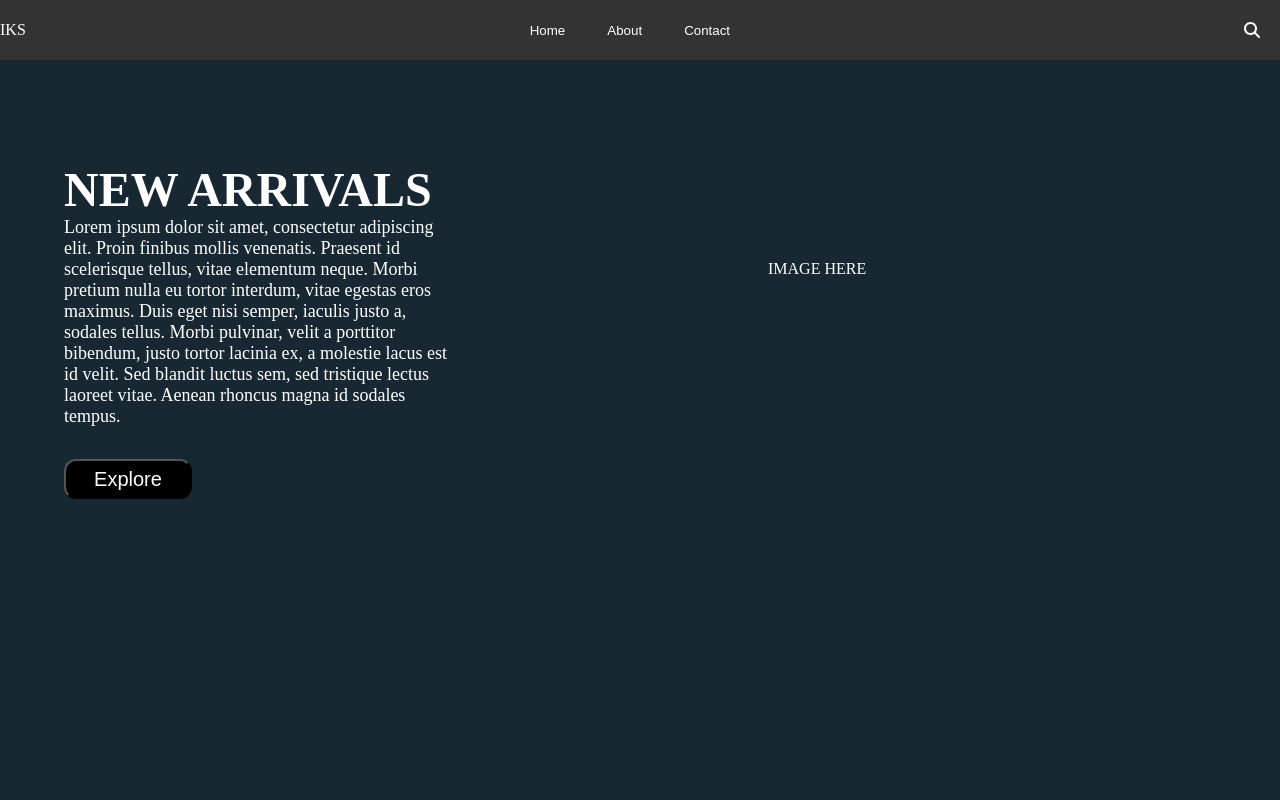
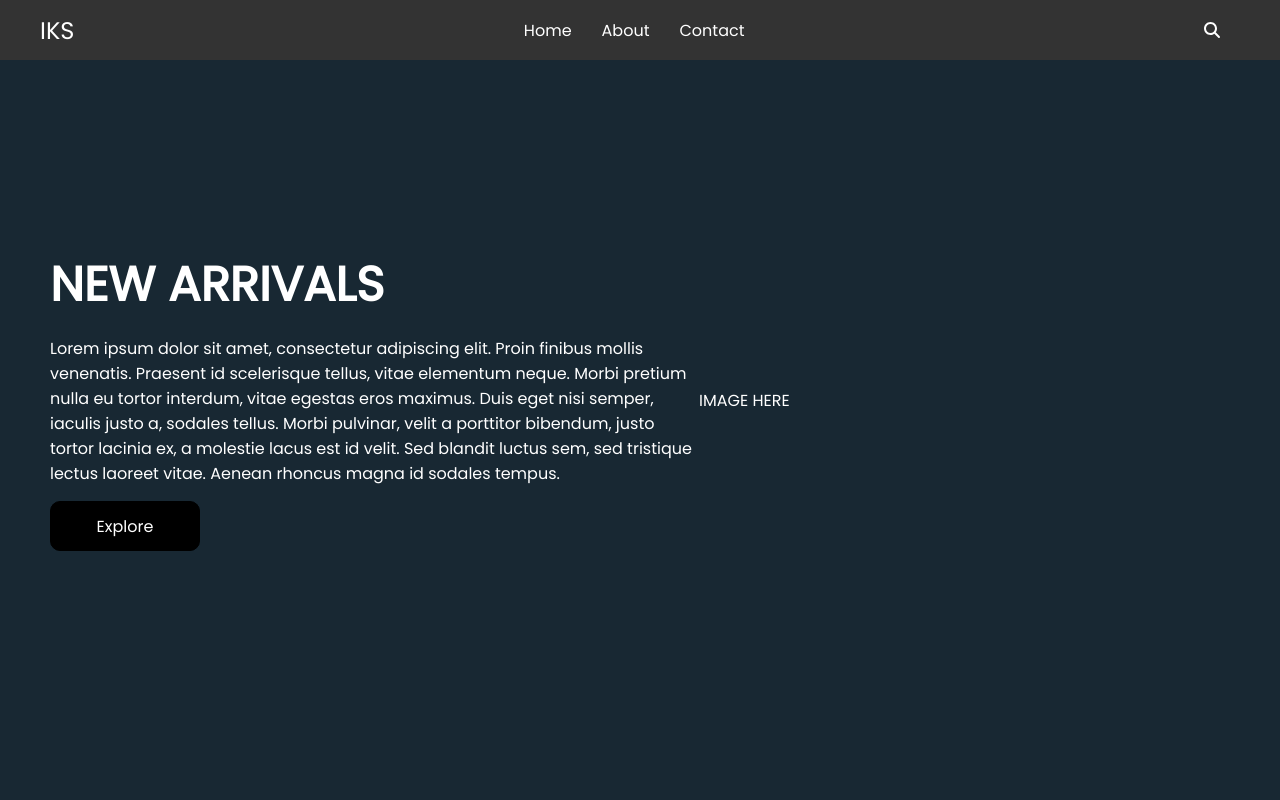
Before and after one commit to IN-Accurate/IKS-INT-Products, a React (Create React App) app in the folder iks-product-showcase/: page / in a window 1280 px wide. Shown: the top 800 px of the page. Built offline with nearby package versions, Linux system fonts and the light colour scheme.

Commit message:
Refactor/ui (#8)
* feat: refactor Navbar

* refactor: home

```diff
--- a/iks-product-showcase/public/index.html
+++ b/iks-product-showcase/public/index.html
@@ -2,6 +2,10 @@
 <html lang="en">
   <head>
     <meta charset="utf-8" />
+    <link
+      href="https://fonts.googleapis.com/css?family=Poppins"
+      rel="stylesheet"
+    />
     <meta name="viewport" content="width=device-width, initial-scale=1" />
     <title>IKS Products</title>
   </head>
--- a/iks-product-showcase/src/App.css
+++ b/iks-product-showcase/src/App.css
@@ -1,3 +1,6 @@
-body{
-    margin:0;
+* {
+  margin: 0;
+  padding: 0;
+  font-family: "Poppins";
+  box-sizing: border-box;
 }
--- a/iks-product-showcase/src/components/Home/Home.css
+++ b/iks-product-showcase/src/components/Home/Home.css
@@ -1,61 +1,69 @@
-.home-container{
-    background-color:rgb(24,40,51);
+.home-container {
+  padding-inline: 50px;
+  align-items: center;
+  padding-block: 50px;
+  background-color: rgb(24, 40, 51);
   color: white;
   display: flex;
   flex-direction: row;
-    margin-top: 60px;
+  height: 100vh;
 }
-.header-text{
-    font-size:48px;
+.header-text {
+  font-size: 48px;
   font-weight: bold;
 }
-.leftside{
-    padding-top: 200px;
+.leftside {
+  row-gap: 15px;
   display: flex;
   flex-direction: column;
   align-items: flex-start;
   justify-content: left;
-    padding-left:5%;
-    padding-right:5%;
-    padding-top: 8%;
-    width: 50%;
-    height: 100vh;
+  width: 55%;
 }
 
-.rightside{
-
-    padding-top: 200px;
+.rightside {
+  display: flex;
+  flex-direction: column;
+  align-items: flex-start;
+  justify-content: left;
 }
 
-.home-content{
-    width:60%;
-    font-size: 18px;
+.home-content {
+  font-size: 16px;
 }
 
-.explore-btn{
-    border-radius: 12px;
-    font-size: 20px;
-    width:20%;
-    height: 40px;
-    background-color:black;
-    color:white;
-    margin-top:5%;
-    -webkit-border-radius: 12px;
-    -moz-border-radius: 12px;
-    -ms-border-radius: 12px;
-    -o-border-radius: 12px;
+.explore-btn {
+  cursor: pointer;
+  border-radius: 10px;
+  font-size: 16px;
+  width: 150px;
+  height: 50px;
+  background-color: black;
+  border: 1px solid black;
+  color: white;
+  transition: all 0.3s ease-out;
+  -webkit-border-radius: 10px;
+  -moz-border-radius: 10px;
+  -ms-border-radius: 10px;
+  -o-border-radius: 10px;
 }
-.explore-btn:hover{
-    background-color:white;
-    color:black;
-    transition-duration: 0.8s;
+.explore-btn:hover {
+  background-color: white;
+  color: black;
 }
 
-
-@media (min-width: 601px) and (max-width: 900px) {
-
-.header-text{
-    font-size:30px;
+@media (max-width: 900px) {
+  .header-text {
+    font-size: 30px;
     font-weight: bold;
   }
+  .home-container {
+    padding-inline: 20px;
+    min-height: 100vh;
+    height: auto;
+    flex-direction: column-reverse;
   }
+  .leftside {
+    width: 100%;
+  }
+}
--- a/iks-product-showcase/src/components/Home/Home.js
+++ b/iks-product-showcase/src/components/Home/Home.js
@@ -5,12 +5,11 @@ function Home() {
   const scrollToProduct = () => {
     const element = document.getElementById("product-container");
 
-      scroll.scrollTo(element.offsetTop);
-
+    scroll.scrollTo(element.offsetTop);
   };
 
   return (
-     <div className="home-container" id="home-container">
+    <div className="home-container" id="home-container">
       <div className="leftside">
         <div className="header-text">NEW ARRIVALS</div>
         <div className="home-content">
--- a/iks-product-showcase/src/components/Navbar/Navbar.css
+++ b/iks-product-showcase/src/components/Navbar/Navbar.css
@@ -8,32 +8,45 @@
   position: fixed;
   top: 0;
   width: 100vw;
+  padding-inline: 40px;
 }
 
-.navbar .logo {
+.navbar-container .logo {
   font-size: 1.5em;
-  margin-left: 20px;
 }
 
 .navbar-links {
   display: flex;
   gap: 30px;
-  font-size: 24px;
 }
 
-.navbar-links a {
-  margin: 0 20px;
-}
-
-.nav-btn{
+.nav-btn {
+  position: relative;
   background-color: transparent;
-  color:white;
+  color: white;
   cursor: pointer;
   border: none;
+  font-size: 16px;
   display: flex;
   align-items: flex-start;
 }
 
+.nav-btn::after {
+  content: "";
+  position: absolute;
+  width: 100%;
+  transform: scaleX(0);
+  height: 2px;
+  bottom: 0;
+  left: 0;
+  background-color: #fff;
+  transform-origin: bottom right;
+  transition: transform 0.25s ease-out;
+}
+.nav-btn:hover::after {
+  transform: scaleX(1);
+  transform-origin: bottom left;
+}
 .search-container {
   margin-right: 200px;
 }
@@ -62,17 +75,12 @@
 
 .menu-container {
   display: none;
-  position: absolute;
-  right: 20px;
 }
-.mobile-menu{
+.mobile-menu {
   display: none;
 }
 
 @media (max-width: 600px) {
-  .navbar .logo {
-    margin: 20px;
-  }
   .navbar-links {
     display: none;
   }
@@ -89,7 +97,9 @@
   }
 
   .mobile-menu {
+    align-items: center;
     display: flex;
+    row-gap: 8px;
     flex-direction: column;
     background-color: #333;
     position: absolute;
@@ -97,11 +107,6 @@
     left: 0;
     right: 0;
     z-index: 1;
-  }
-  .mobile-menu a {
-    color: #fff;
-    text-decoration: none;
-    margin: 20px;
   }
 }
 
@@ -119,13 +124,9 @@
   .mobile-menu > .search-container {
     display: flex;
   }
-  .mobile-menu a {
-    color: #fff;
-    text-decoration: none;
-    margin: 20px;
-  }
 
   .mobile-menu {
+    align-items: center;
     display: flex;
     flex-direction: column;
     background-color: #333;
@@ -133,12 +134,8 @@
     top: 60px;
     left: 0;
     right: 0;
+    row-gap: 8px;
     z-index: 1;
-  }
-  .mobile-menu a {
-    color: #fff;
-    text-decoration: none;
-    margin: 20px;
   }
 }
 
```
Also changed, not shown: iks-product-showcase/src/App.js (+11 -11 lines), iks-product-showcase/src/components/Navbar/Navbar.js (+24 -19 lines). Lines whose indentation alone changed are shown as unchanged.
